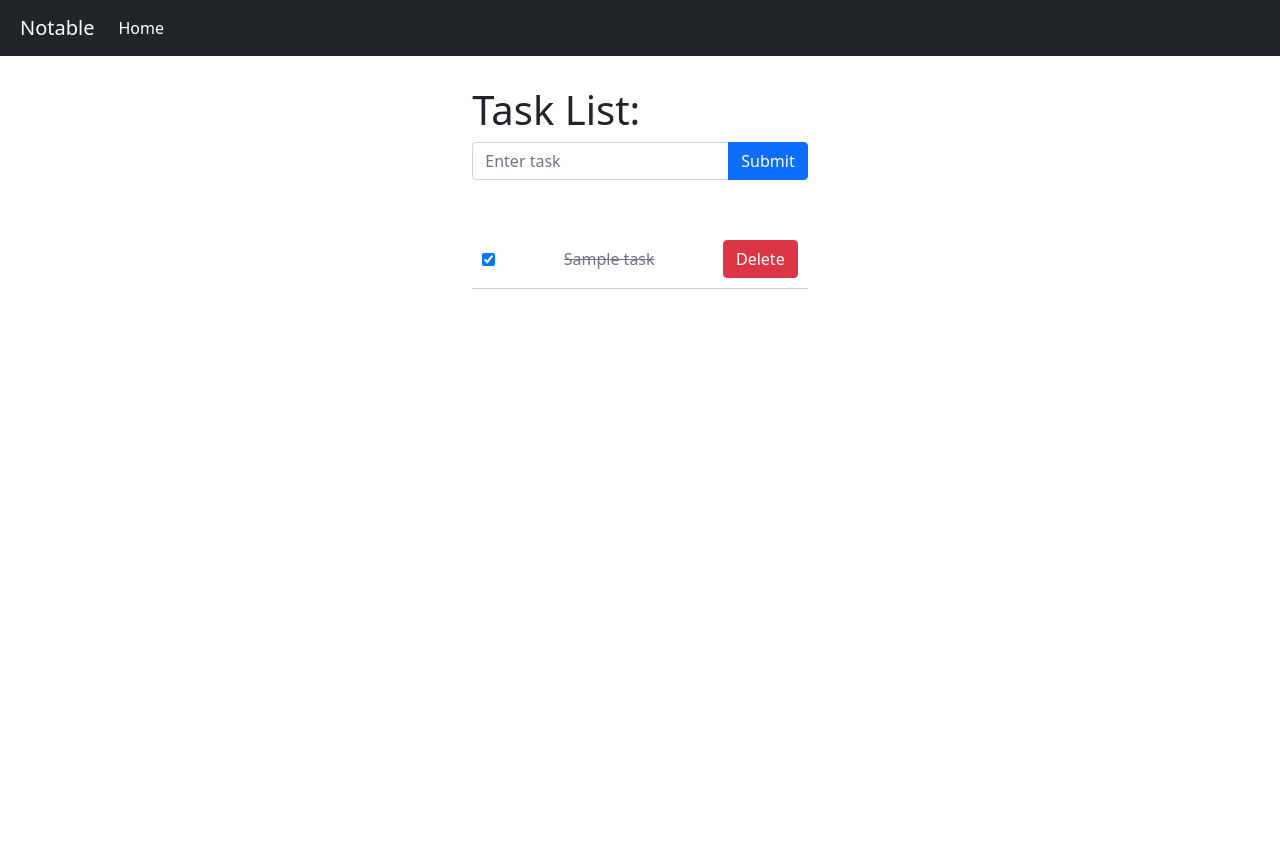
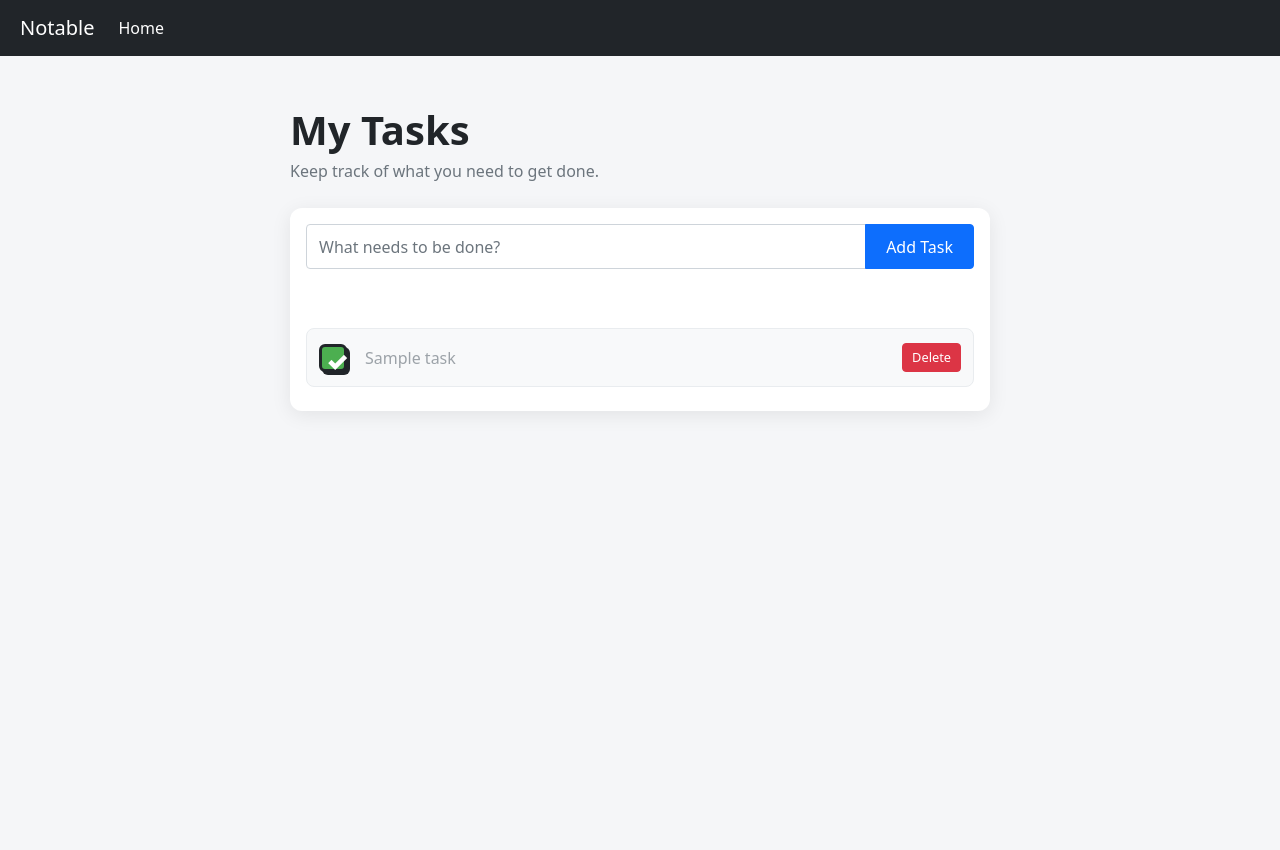
Before and after one commit to gillettjason/todo-list-flask, a Flask app: page / in a window 1280 px wide. Before the commit the page ends 289 px from the top, so only its background shows below. Run offline with Flask 3, Linux system fonts and the light colour scheme; tables that the repository leaves empty hold one stand-in row (values such as "Sample post").

Commit message:
refactor js and front end design

```diff
--- a/app/static/css/style.css
+++ b/app/static/css/style.css
@@ -1,36 +1,14 @@
 :root {
     --black-color: #212529;
+    --success-green: #4caf50;
 }
+
+/* -----------------------
+   Navigation
+----------------------- */
 
 nav {
     padding-left: 20px;
-}
-
-#task-content {
-    margin-top: 30px;
-}
-
-#task-error {
-    margin-top: 10px;
-}
-
-#task-list {
-    margin-top: 50px;
-    display: flex;
-    flex-direction: column;
-}
-
-.task-item {
-    padding: 10px;
-    border-bottom: 1px solid #cccdce;
-    display: flex;
-    justify-content: space-between;
-    align-items: center;
-}
-
-.completed-task {
-    text-decoration: line-through;
-    color: #6c757d;
 }
 
 .navbar-dark .navbar-nav .nav-link {
@@ -40,3 +18,192 @@ nav {
 .navbar-dark .navbar-nav .nav-link:hover {
     color: #b0b0b0;
 }
+
+
+/* -----------------------
+   Page
+----------------------- */
+
+body {
+    background-color: #f5f6f8;
+}
+
+#container-content {
+    min-height: calc(100vh - 56px);
+}
+
+#task-content {
+    width: 100%;
+    max-width: 700px;
+    margin: 50px auto;
+}
+
+
+/* -----------------------
+   Header
+----------------------- */
+
+.task-header {
+    margin-bottom: 25px;
+}
+
+.task-header h1 {
+    margin-bottom: 5px;
+    font-weight: 600;
+}
+
+.task-header p {
+    margin-bottom: 0;
+}
+
+
+/* -----------------------
+   Task Card
+----------------------- */
+
+.task-card {
+    border: none;
+    border-radius: 12px;
+    box-shadow: 0 4px 20px rgba(0, 0, 0, 0.08);
+}
+
+
+/* -----------------------
+   Task Input
+----------------------- */
+
+#task-input {
+    height: 45px;
+}
+
+#task-input:focus {
+    box-shadow: none;
+}
+
+#task-input-group .btn {
+    padding-left: 20px;
+    padding-right: 20px;
+}
+
+
+/* -----------------------
+   Errors
+----------------------- */
+
+#task-error {
+    min-height: 24px;
+    margin-top: 10px;
+}
+
+
+/* -----------------------
+   Task List
+----------------------- */
+
+#task-list {
+    margin-top: 25px;
+    margin-bottom: 0;
+}
+
+.task-item {
+    display: flex;
+    align-items: center;
+
+    gap: 18px;
+
+    padding: 14px 12px;
+    margin-bottom: 8px;
+
+    background-color: #f8f9fa;
+    border: 1px solid #e9ecef;
+    border-radius: 8px;
+
+    transition: box-shadow 0.2s ease;
+}
+
+.task-item:hover {
+    box-shadow: 0 2px 8px rgba(0, 0, 0, 0.06);
+}
+
+
+/* -----------------------
+   Cartoon Checkbox
+----------------------- */
+
+.task-checkbox {
+    appearance: none;
+
+    width: 28px;
+    height: 28px;
+
+    border: 3px solid #212529;
+    border-radius: 6px;
+
+    background-color: white;
+
+    box-shadow: 3px 3px 0 #212529;
+
+    cursor: pointer;
+    flex-shrink: 0;
+
+    position: relative;
+
+    transition:
+        transform 0.1s ease,
+        box-shadow 0.1s ease,
+        background-color 0.15s ease;
+}
+
+.task-checkbox:hover {
+    transform: translate(-1px, -1px);
+    box-shadow: 4px 4px 0 #212529;
+}
+
+.task-checkbox:active {
+    transform: translate(2px, 2px);
+    box-shadow: 1px 1px 0 #212529;
+}
+
+.task-checkbox:checked {
+    background-color: #4caf50;
+    border-color: #212529;
+}
+
+.task-checkbox:checked::after {
+    content: "✓";
+
+    position: absolute;
+
+    left: 4px;
+    top: -5px;
+
+    font-size: 25px;
+    font-weight: 900;
+
+    color: white;
+}
+
+
+/* -----------------------
+   Task Title
+----------------------- */
+
+.task-title {
+    flex: 1;
+    cursor: pointer;
+}
+
+.completed-task {
+    color: #6c757d;
+    opacity: 0.65;
+}
+
+
+/* -----------------------
+   Delete Button
+----------------------- */
+
+.task-item .btn-danger {
+    font-size: 0.8rem;
+    padding: 4px 9px;
+}
--- a/app/static/js/app.js
+++ b/app/static/js/app.js
@@ -1,74 +1,57 @@
-// ----------------------- Functions
+// -----------------------
+// DOM Elements
+// -----------------------
+
+const taskList = document.getElementById("task-list");
+const taskInput = document.getElementById("task-input");
+const addTaskBtn = document.getElementById("getTaskTitleInput");
+const taskError = document.getElementById("task-error");
+
+// -----------------------
+// API Functions
+// -----------------------
+async function apiRequest(url, options = {}) {
+    const response = await fetch(url, {
+        ...options,
+        headers: {
+            "Content-Type": "application/json",
+            ...options.headers
+        }
+    });
+
+        const data = await response.json();
+
+    if (!response.ok) {
+        const error = new Error(data.message || `Response status: ${response.status}`);
+        error.status = response.status;
+        throw error;
+    }
+
+    return data;
+}
+
 async function getTasks() {
     try {
-        const response = await fetch("/get-tasks");
-        if (!response.ok) {
-            throw new Error(`Response status: ${response.status}`);
-        }
-        const data = await response.json();
+        const tasks = await apiRequest("/get-tasks");
 
-        data.forEach((task) => {
+        tasks.forEach((task) => {
 
-            const id = task["id"];
-            const title = task["title"];
-            const completed = task["completed"];
-
-            addTaskToList(id, title, completed);
+            addTaskToList(task);
         });
     } catch (error) {
         console.error("Error fetching tasks:", error);
     }
 }
 
-function addTaskToList(id, taskTitle, completed) {
-    // vars
-    const taskList = document.getElementById("task-list");
-
-    const taskItem = document.createElement("li");
-    const taskCheckbox = document.createElement("input");
-    const title = document.createElement("span");
-    const deleteItem = document.createElement("input");
-
-    // set attributes and classes
-    taskItem.id = id;
-    taskItem.classList.add("task-item");
-
-    title.classList.add("task-title");
-    title.textContent = taskTitle;
-
-    taskCheckbox.type = "checkbox";
-
-    if (completed) {
-        taskCheckbox.checked = true;
-        title.classList.add("completed-task");
-    }
-
-    // set attributes and classes for delete button
-    deleteItem.type = "button";
-    deleteItem.value = "Delete";
-    deleteItem.classList.add("btn", "btn-danger");
-
-    // add event listeners
-    taskCheckbox.addEventListener("change", completeTask);
-    title.addEventListener("click", updateTaskTitle);
-    deleteItem.addEventListener("click", deleteTask);
-
-    // append elements
-    taskItem.appendChild(taskCheckbox);
-    taskItem.appendChild(title);
-    taskItem.appendChild(deleteItem);
-
-    taskList.appendChild(taskItem);
-}
-
 async function completeTask(event) {
     event.stopPropagation();
 
-    const taskId = event.target.parentElement.id;
-    const title = event.target.parentElement.querySelector(".task-title");
-    const completedTask = event.target.checked;
-    console.log("Completed =" + completedTask);
-    if (event.target.checked) {
+    const taskItem = event.currentTarget.parentElement;
+    const taskId = taskItem.id;
+    const title = taskItem.querySelector(".task-title");
+    const completedTask = event.currentTarget.checked;
+
+    if (completedTask) {
         title.classList.add("completed-task");
     } else {
         title.classList.remove("completed-task");
@@ -100,70 +83,41 @@ async function deleteTask(event) {
     event.stopPropagation();
 
     const taskId = event.target.parentElement.id;
-    try {
-        const response = await fetch("/delete-task", {
+
+    await apiRequest("/delete-task", {
         method: "DELETE",
-            headers: {
-                "Content-Type": "application/json"
-            },
         body: JSON.stringify({
             id: taskId
         })
     });
 
-        if (!response.ok) {
-            throw new Error(`Response status: ${response.status}`);
+    document.getElementById(taskId).remove();
 }
 
-        const result = await response.json();
-        const removedTaskId = result["id"];
-        document.getElementById(removedTaskId).remove();
-    } catch (error) {
-        console.error(error.message);
-    }
-}
-
-
-function duplicateTaskOutput(taskTitle) {
-    const taskError = document.getElementById("task-error");
-    taskError.textContent = `Task "${taskTitle}" already exists.`;
-}
-
-async function createNewTask(taskTitle) {
-  const url = "/add-task";
+async function newTask(taskTitle) {
     try {
-    const response = await fetch(url, {
+        const result = await apiRequest("/add-task", {
             method: "POST",
-        headers: {
-            "Content-Type": "application/json"
-        },
             body: JSON.stringify({
                 title: taskTitle
             })
         });
 
-    const result = await response.json();
-    const id = result["id"];
-    const title = result["title"];
-    const completed = result["completed"];
+        addTaskToList(result);
+        return true;
 
-    if (response.status === 409){
+    } catch (error) {
+        if (error.status === 409) {
             duplicateTaskOutput(taskTitle);
+            return false;
         }
 
-    if (!response.ok) {
-      throw new Error(`Response status: ${response.status}`);
-    }
-
-    addTaskToList(id, title, completed);
-
-    console.log(result);
-  } catch (error) {
         console.error(error.message);
+        return false;
     }
 }
 
-async function updateTaskTitle(event) {
+async function updateTitle(event) {
     event.stopPropagation();
 
     const taskItem = event.currentTarget.parentElement;
@@ -216,18 +170,7 @@ async function updateTaskTitle(event) {
 
             const result = await response.json();
 
-            console.log(result);
-
-            const newTitleElement = document.createElement("span");
-
-            newTitleElement.classList.add("task-title");
-            newTitleElement.textContent = result.title;
-
-            newTitleElement.addEventListener(
-                "click",
-                updateTaskTitle
-            );
-
+            const newTitleElement = createTaskTitle(result.title, result.completed);
             input.replaceWith(newTitleElement);
             saveButton.remove();
 
@@ -253,27 +196,92 @@ async function updateTaskTitle(event) {
     });
 }
 
+// -----------------------
+// Handlers
+// -----------------------
+async function handleAddTask(event) {
+    event.preventDefault();
+
+    const taskTitle = taskInput.value.trim();
+
+    if (!taskTitle) {
+        return;
+    }
+
+    const success = await newTask(taskTitle);
+
+    if (success) {
+        taskInput.value = "";
+        clearError();
+    }
+}
+
+// -----------------------
+// UI Functions
+// -----------------------
+function createTaskTitle(titleText, completed) {
+    const title = document.createElement("span");
+
+    title.classList.add("task-title");
+    title.textContent = titleText;
+
+    if (completed) {
+        title.classList.add("completed-task");
+    }
+
+    title.addEventListener("click", updateTitle);
+
+    return title;
+}
+
+function addTaskToList(task) {
+    // vars
+    const {id, taskTitle, completed} = task;
+
+    const taskItem = document.createElement("li");
+    const taskCheckbox = document.createElement("input");
+    const title = createTaskTitle(task.title, task.completed);
+    const deleteItem = document.createElement("input");
+
+    // set attributes and classes
+    taskItem.id = id;
+    taskItem.classList.add("task-item");
+
+    taskCheckbox.type = "checkbox";
+    taskCheckbox.classList.add("task-checkbox");
+
+    if (completed) {
+        taskCheckbox.checked = true;
+        title.classList.add("completed-task");
+    }
+
+    // set attributes and classes for delete button
+    deleteItem.type = "button";
+    deleteItem.value = "Delete";
+    deleteItem.classList.add("btn", "btn-danger");
+
+    // add event listeners
+    taskCheckbox.addEventListener("change", completeTask);
+    deleteItem.addEventListener("click", deleteTask);
+
+    // append elements
+    taskItem.appendChild(taskCheckbox);
+    taskItem.appendChild(title);
+    taskItem.appendChild(deleteItem);
+
+    taskList.appendChild(taskItem);
+}
+
+function duplicateTaskOutput(taskTitle) {
+    taskError.textContent = `Task "${taskTitle}" already exists.`;
+}
+
 function clearError() {
-    const taskError = document.getElementById("task-error");
     taskError.textContent = "";
 }
 // ----------------------- Main Execution
 // Get all tasks on load
-document.addEventListener("DOMContentLoaded", function () {
 getTasks();
-});
 
 // Add event listener to task input
-const addTaskBtn = document.getElementById("getTaskTitleInput");
-
-addTaskBtn.addEventListener("click", function(event) {
-    event.preventDefault();
-    const taskInput = document.getElementById("task-input");
-    const taskTitle = taskInput.value.trim();
-    console.log("Task Title:", taskTitle);
-    createNewTask(taskTitle)
-
-    // Clear the input field and error message after submission
-    taskInput.value = "";
-    clearError();
-});
+addTaskBtn.addEventListener("click", handleAddTask);
--- a/app/templates/base.html
+++ b/app/templates/base.html
@@ -11,6 +11,6 @@
     {% block content %}
     {% endblock %}
     <script src="https://cdn.jsdelivr.net/npm/bootstrap@5.0.2/dist/js/bootstrap.bundle.min.js" integrity="sha384-MrcW6ZMFYlzcLA8Nl+NtUVF0sA7MsXsP1UyJoMp4YLEuNSfAP+JcXn/tWtIaxVXM" crossorigin="anonymous"></script>
-    <script src="{{url_for('static', filename='js/app.js')}}"></script>
+    <script src="{{url_for('static', filename='js/app.js')}}" defer></script>
 </body>
 </html>
--- a/app/templates/index.html
+++ b/app/templates/index.html
@@ -1,24 +1,46 @@
 {% extends "base.html" %}
 
-{% block title %}Noteable Home{% endblock %}
+{% block title %}Notable Home{% endblock %}
 
 {% block content %}
+
 <nav class="navbar navbar-expand-lg navbar-dark bg-dark">
     <a class="navbar-brand" href="{{ url_for('tasks_bp.home') }}">Notable</a>
-  <button class="navbar-toggler" type="button" data-toggle="collapse" data-target="#navbarNav" aria-controls="navbarNav" aria-expanded="false" aria-label="Toggle navigation">
+
+<button
+    class="navbar-toggler"
+    type="button"
+    data-toggle="collapse"
+    data-target="#navbarNav"
+    aria-controls="navbarNav"
+    aria-expanded="false"
+    aria-label="Toggle navigation"
+>
     <span class="navbar-toggler-icon"></span>
 </button>
+
 <div class="collapse navbar-collapse" id="navbarNav">
     <ul class="navbar-nav">
         <li class="nav-item active">
-        <a class="nav-link" href="{{ url_for('tasks_bp.home') }}">Home</a>
+            <a class="nav-link" href="{{ url_for('tasks_bp.home') }}">
+                Home
+            </a>
         </li>
     </ul>
 </div>
+
 </nav>
-<div id="container-content" class="container-fluid page-container d-flex justify-content-center align-items-center">
+
+<div id="container-content" class="container">
     <div id="task-content">
-        <h1>Task List:</h1>
+    <div class="task-header">
+        <h1>My Tasks</h1>
+        <p class="text-muted">Keep track of what you need to get done.</p>
+    </div>
+
+    <div class="card task-card">
+        <div class="card-body">
+
             <form>
                 <div id="task-input-group" class="input-group">
                     <input
@@ -26,15 +48,28 @@
                         type="text"
                         name="title"
                         class="form-control"
-                    placeholder="Enter task"
+                        placeholder="What needs to be done?"
+                        autocomplete="off"
                     >
-                <input id="getTaskTitleInput" class="btn btn-primary" type="submit" name="submit">
-            </input>
+
+                    <button
+                        id="getTaskTitleInput"
+                        class="btn btn-primary"
+                        type="submit"
+                    >
+                        Add Task
+                    </button>
                 </div>
             </form>
+
             <div id="task-error" class="text-danger"></div>
+
             <ul id="task-list" class="list-unstyled">
             </ul>
+
         </div>
     </div>
+</div>
+</div>
+
 {% endblock %}
```
Lines whose indentation alone changed are shown as unchanged.
